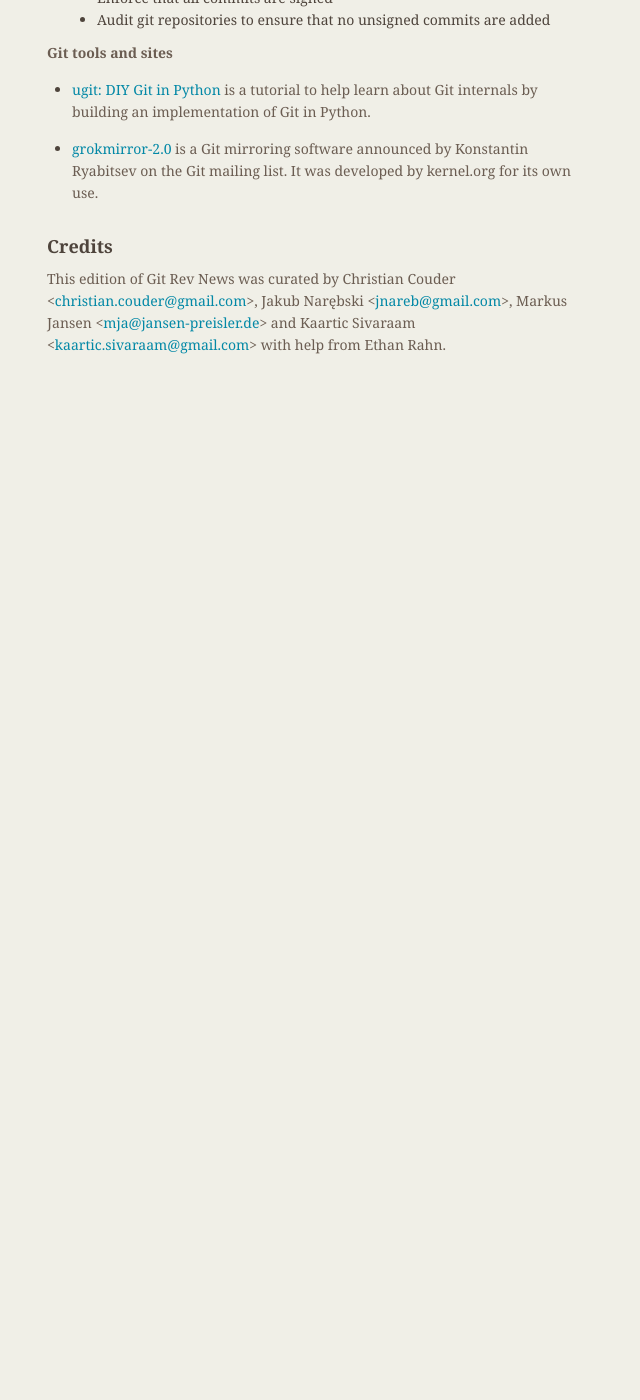
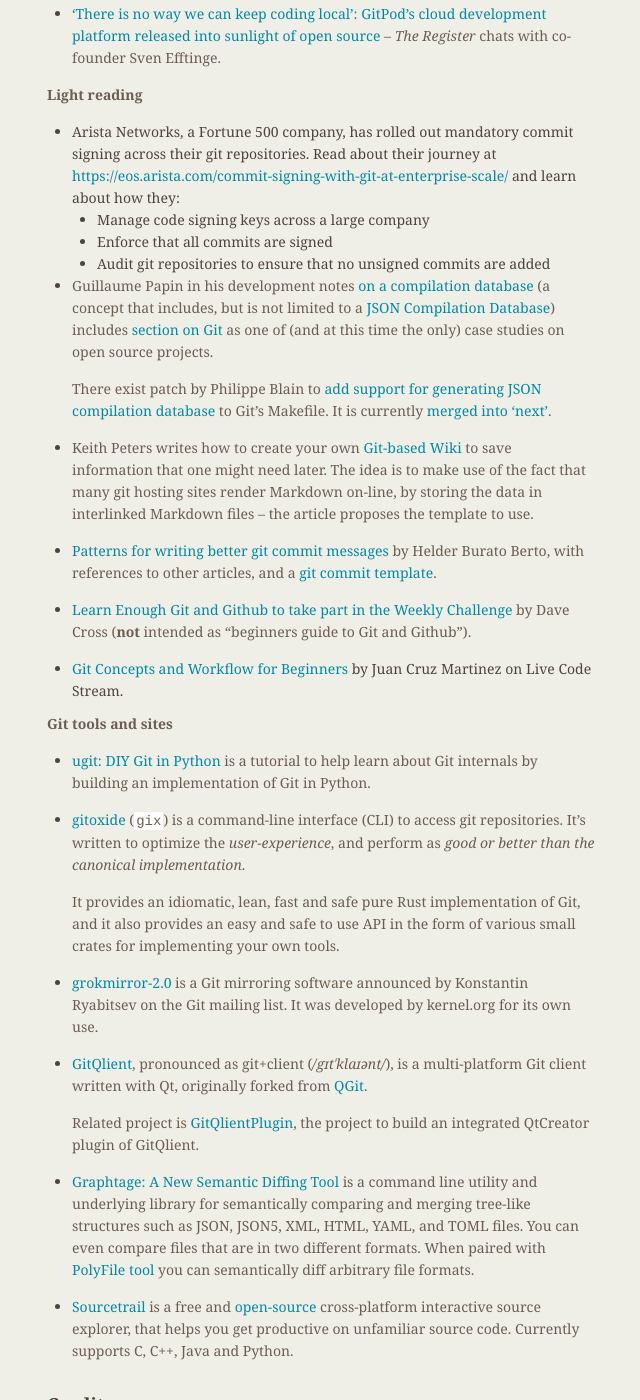
Before and after one commit to git/git.github.io, a Jekyll site: the page built from rev_news/drafts/edition-67.md, in a window 1280 px wide and 1400 px high, scrolled down 3306 px. Shown: the whole window, without its empty margins (487-1127 px from the left). Built offline with Jekyll 4.4.1, drawn with Linux system fonts in a browser that asks for light colours; before the commit the page ends 3677 px from its top, so only the background shows below that; some of the changed text lies outside the part shown.

Commit message:
rn-67: Add links to various articles and tools

```diff
--- a/rev_news/drafts/edition-67.md
+++ b/rev_news/drafts/edition-67.md
@@ -193,6 +193,19 @@
 
 __Various__
 
+* [Set the default branch for newly-created GitHub repositories](https://github.blog/changelog/2020-08-26-set-the-default-branch-for-newly-created-repositories/)
+  on GitHub Blog.
+
+  On **October 1, 2020**, if you haven't changed the default branch
+  for new repositories for your user, organization, or enterprise on
+  GitHub, it will automatically change from **`master`** to
+  **`main`**.  You can opt out of this change at any time.  Existing
+  repositories will continue to have the same default branch they have
+  now.
+
+* ['There is no way we can keep coding local': GitPod's cloud
+  development platform released into sunlight of open source](https://www.theregister.com/2020/08/25/gitpod_open_sources_cloud_development_platform/) --
+  _The Register_ chats with co-founder Sven Efftinge.
 
 __Light reading__
 
@@ -205,15 +218,69 @@
   * Enforce that all commits are signed
   * Audit git repositories to ensure that no unsigned commits are added
 
+* Guillaume Papin in his development notes [on a compilation database](https://sarcasm.github.io/notes/dev/compilation-database.html)
+  (a concept that includes, but is not limited to a [JSON Compilation Database](http://clang.llvm.org/docs/JSONCompilationDatabase.html))
+  includes [section on Git](https://sarcasm.github.io/notes/dev/compilation-database.html#git)
+  as one of (and at this time the only) case studies on open source projects.
+
+  There exist patch by Philippe Blain to [add support for generating JSON compilation database](https://lore.kernel.org/git/pull.714.git.1598815707540.gitgitgadget@gmail.com/t/#u)
+  to Git's Makefile.  It is currently [merged into 'next'](https://github.com/git/git/commit/4f4cb66b091c1d87cd42e8a7905b479f3560b28b).
+
+* Keith Peters writes how to create your own [Git-based Wiki](https://www.bit-101.com/blog/2020/09/git-based-wiki/)
+  to save information that one might need later.  The idea is to make
+  use of the fact that many git hosting sites render Markdown on-line,
+  by storing the data in interlinked Markdown files -- the article
+  proposes the template to use.
+
+* [Patterns for writing better git commit messages](https://dev.to/helderburato/patterns-for-writing-better-git-commit-messages-4ba0)
+  by Helder Burato Berto, with references to other articles, and
+  a [git commit template](https://github.com/helderburato/dotfiles/blob/master/git/.gittemplates/commit).
+
+* [Learn Enough Git and Github to take part in the Weekly Challenge](https://dev.to/davorg/learn-enough-git-and-github-to-take-part-in-the-perl-weekly-challenge-gpm)
+  by Dave Cross (**not** intended as "beginners guide to Git and Github").
+
+* [Git Concepts and Workflow for Beginners](https://livecodestream.dev/post/2020-08-21-git-concepts-and-workflow-for-beginners/)
+  by Juan Cruz Martinez on Live Code Stream.
+
 __Git tools and sites__
 
 * [ugit: DIY Git in Python](https://www.leshenko.net/p/ugit/#) is a
   tutorial to help learn about Git internals by building an
   implementation of Git in Python.
 
+* [gitoxide](https://github.com/Byron/gitoxide) (`gix`) is a
+  command-line interface (CLI) to access git repositories. It's
+  written to optimize the _user-experience_, and perform as _good or
+  better than the canonical implementation_.
+
+  It provides an idiomatic, lean, fast and safe pure Rust
+  implementation of Git, and it also provides an easy and safe to use
+  API in the form of various small crates for implementing your own
+  tools.
+
 * [grokmirror-2.0](https://lore.kernel.org/git/20200921170651.aszbydzvnj7l4y2w@chatter.i7.local/)
   is a Git mirroring software announced by Konstantin Ryabitsev on the
   Git mailing list. It was developed by kernel.org for its own use.
+
+* [GitQlient](https://github.com/francescmm/GitQlient), pronounced as
+  git+client (_/gɪtˈklaɪənt/_), is a multi-platform Git client written
+  with Qt, originally forked from [QGit](https://github.com/tibirna/qgit).
+
+  Related project is [GitQlientPlugin](https://github.com/francescmm/GitQlientPlugin),
+  the project to build an integrated QtCreator plugin of GitQlient.
+
+* [Graphtage: A New Semantic Diffing Tool](https://blog.trailofbits.com/2020/08/28/graphtage/)
+  is a command line utility and underlying library for semantically
+  comparing and merging tree-like structures such as JSON, JSON5, XML,
+  HTML, YAML, and TOML files.  You can even compare files that are in
+  two different formats.  When paired with [PolyFile tool](https://blog.trailofbits.com/2019/11/01/two-new-tools-that-tame-the-treachery-of-files/)
+  you can semantically diff arbitrary file formats.
+
+* [Sourcetrail](https://www.sourcetrail.com/) is a free and
+  [open-source](https://github.com/CoatiSoftware/Sourcetrail)
+  cross-platform interactive source explorer, that helps you get
+  productive on unfamiliar source code.  Currently supports
+  C, C++, Java and Python.
 
 ## Credits
 
```
